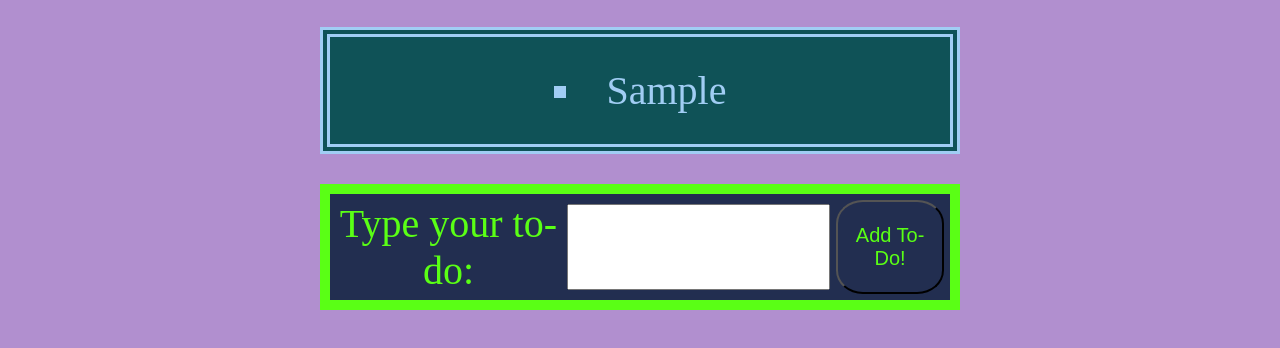
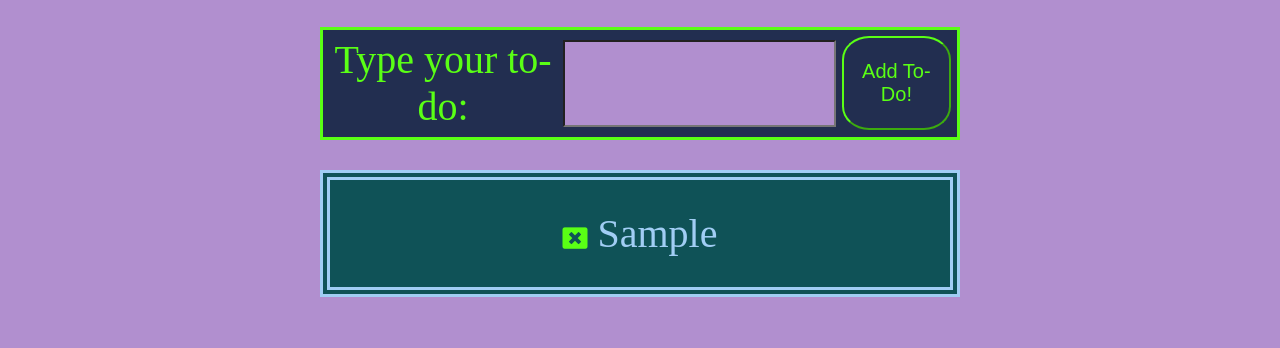
Before and after one commit to cybernotes/js-exercise-2, a plain HTML site: page index.html in a window 1280 px wide. Both pictures are taken after typing "Sample" into the empty fields and a click on the button "Add To-Do!". Shown: the part 102-450 px from the top of the page. Drawn offline with Linux system fonts and the light colour scheme.

Commit message:
added close functionality

```diff
--- a/css/style.css
+++ b/css/style.css
@@ -25,7 +25,7 @@ body {
 	margin: 30px auto;
 	background: #222E50;
 	color: #5AFF15;
-	border: 10px solid #5AFF15;
+	border: 3px solid #5AFF15;
 	justify-content: center;
 }
 
@@ -41,6 +41,9 @@ body {
 	padding: 10px;
 	margin: 10px auto;
 	text-align: center;
+	font-size: 30px;
+	color: #A1CDF4;
+	background-color: #B18FCF;
 }
 .to-do-form button {
 	text-align: center;
@@ -50,6 +53,13 @@ body {
 	background: #222E50;
 	border-radius: 25%;
 	font-size: 20px;
+	border-color: #5AFF15;
+	transition: .5s;
+}
+
+.to-do-form button:hover {
+	background: #0F5257;
+	color: #A1CDF4;
 }
 /*.to-do-button {
 	display: flex;
@@ -65,19 +75,36 @@ body {
 */
 .to-do-list {
 	display: flex;
-	justify-content: center;
+	align-items: center;
 	width: 50%;
 	margin: 30px auto;
 	min-height: 30px;
 	border: 10px double #A1CDF4;
 	background: #0F5257;
 	color: #A1CDF4;
-	text-align: center;
+	/*text-align: center;*/
 	padding: 30px;
 	font-size: 40px;
-	list-style-type: square;
-	list-style-position: inside;
+	list-style: none;
 	flex-direction: column;
+	transition: .5s;
+}
+.to-do-list li {
+}
+.to-do-list li:hover {
+	background: #222E50;
+	color: #B18FCF;
+}
+
+.close-to-do {
+	display: inline-block;
+	margin-right: 10px;
+	font-size: 25px;
+	color: #5AFF15;
+	transition: .5s;
+}
+.close-to-do:hover {
+	color: #A1CDF4;
 }
 /*.close {
     position: absolute;
--- a/index.html
+++ b/index.html
@@ -4,20 +4,21 @@
 		<meta charset="utf-8">
 		<meta name="viewport" content="width=device-width, initial-scale=1">
 		<meta http-equiv="X-UA-Compatible" content="IE=edge">
+		<link rel="stylesheet" href="https://maxcdn.bootstrapcdn.com/font-awesome/4.7.0/css/font-awesome.min.css">
 		<link rel="stylesheet" href="css/style.css">
 		<title>Js Exercise 2</title>
 	</head>
 	<body>
 		<h1 class="main-header">To Do or Not to Do</h1>
+
+		<form class="to-do-form">
+			<label for="user-input">Type your to-do:</label>
+			<input type="text" name="user-input" id="user-input" autocomplete="off">
+			<button type="submit" id="user-submit" class= "to-do-button">Add To-Do!</button>
+		</form>
 		<ul id="to-do-list" class="to-do-list">
 
 		</ul>
-		<form class="to-do-form">
-			<label for="user-input">Type your to-do:</label>
-			<input type="text" name="user-input" id="user-input">
-			<button type="submit" id="user-submit" class= "to-do-button">Add To-Do!</button>
-		</form>
-
 
 		<!-- Make sure script is loaded at the bottom -->
 		<script src="js/app.js"></script>
--- a/js/app.js
+++ b/js/app.js
@@ -1,18 +1,25 @@
 var userSubmit = document.querySelector('#user-submit');
+var toDoList = document.querySelector('#to-do-list');
 
 function addToDo(event){
 	event.preventDefault();
 	var userInput = document.querySelector('#user-input');
-	var toDoList = document.querySelector('#to-do-list');
 
 	if (userInput.value === ''){
 		return false;
 	}
 
-	toDoList.innerHTML = '<li>' + userInput.value + '</li>'+ toDoList.innerHTML;
+	toDoList.innerHTML = '<li><i class="fa fa-window-close close-to-do" aria-hidden="true"></i>' + userInput.value + '</li>'+ toDoList.innerHTML;
 	userInput.value = '';
 }
 
+function removeToDo(event){
+	if (event.target.classList.contains('close-to-do')){
+		var li = event.target.parentElement;
+		toDoList.removeChild(li);
+	}
+}
+toDoList.addEventListener('click', removeToDo, false);
 userSubmit.addEventListener('click', addToDo, false);
 
 // var myNodelist = document.getElementsByTagName("<li>");
```
